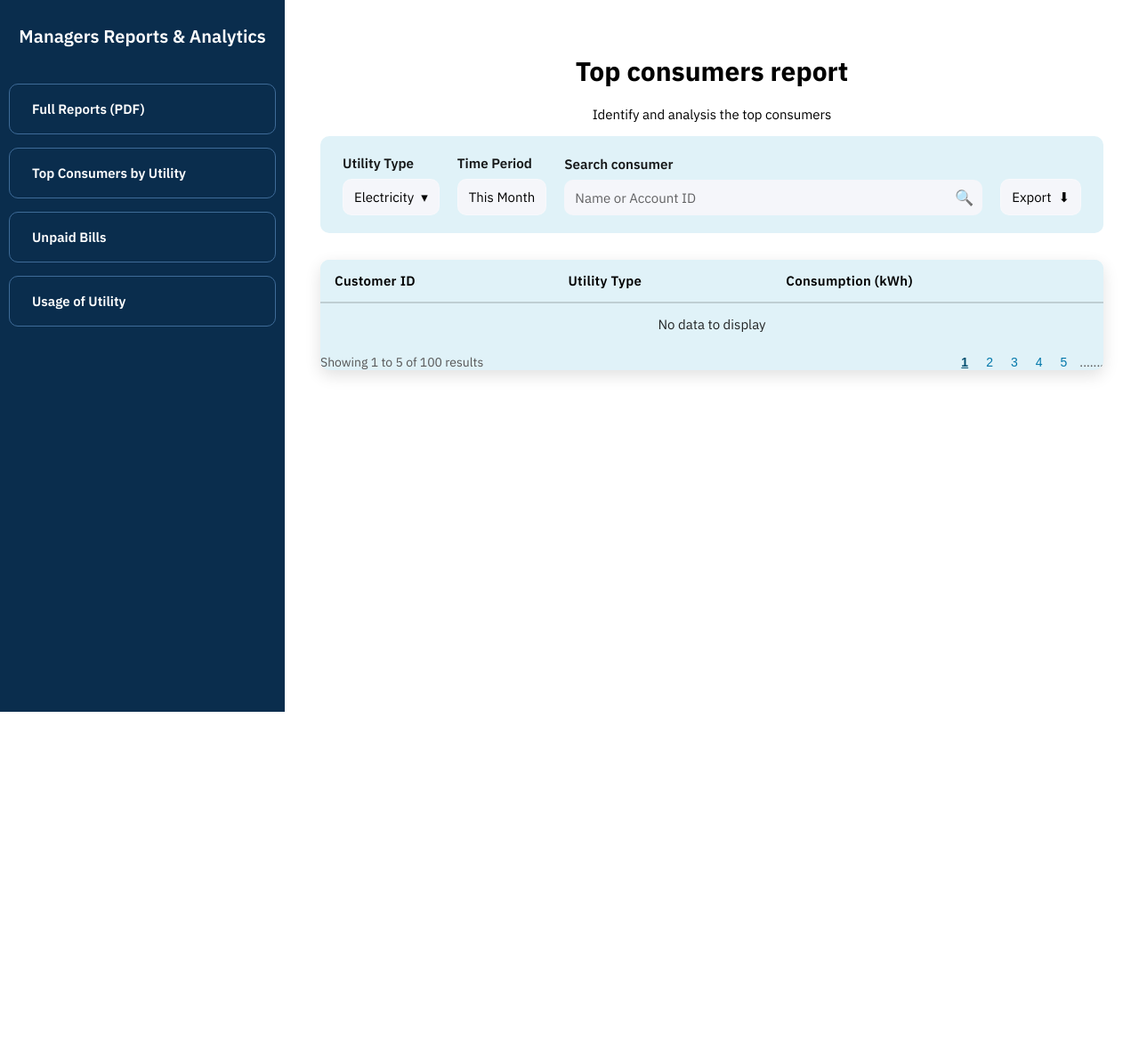
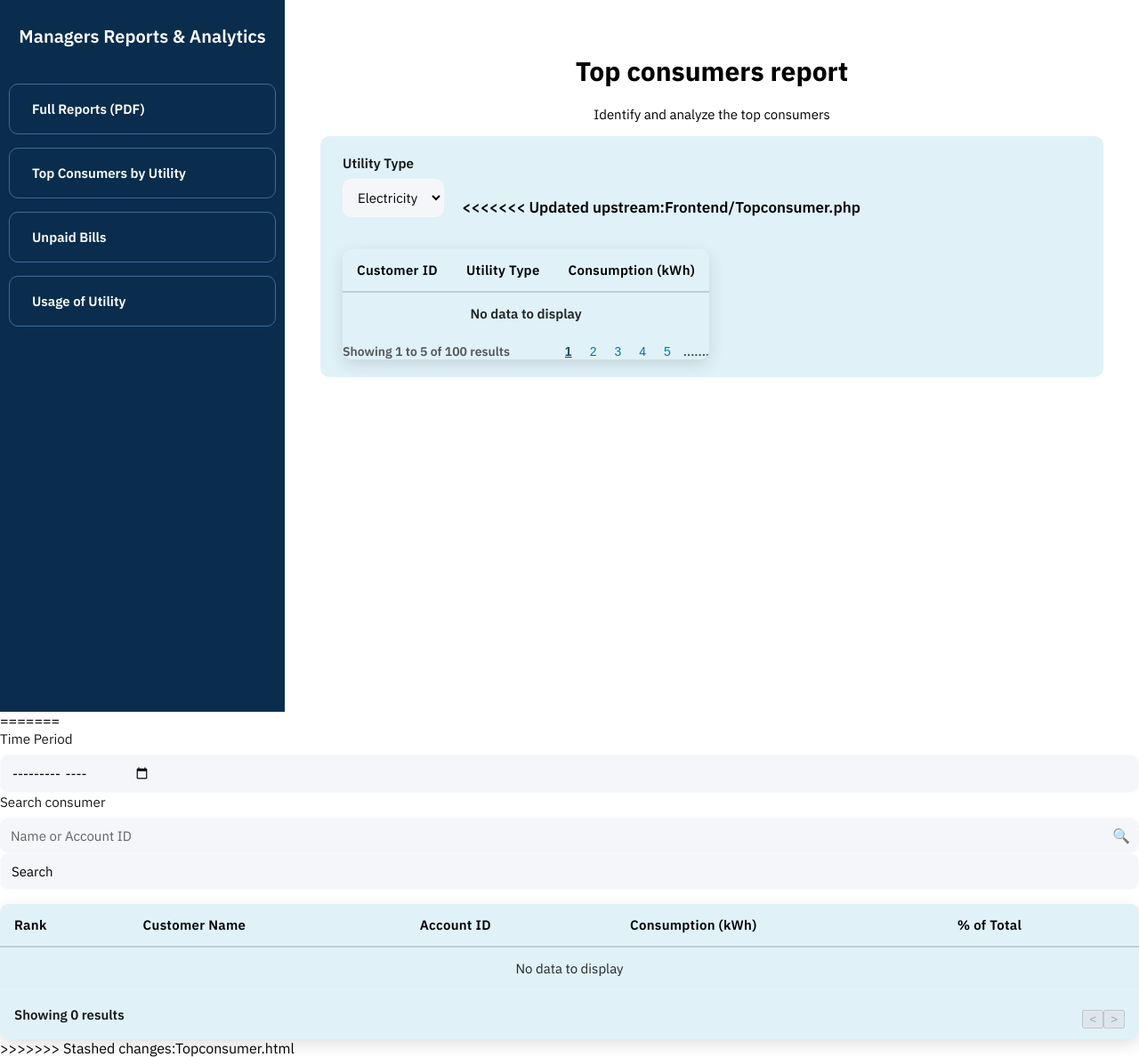
Before and after one commit to Sadeeshana/Utility-Managment-System, a PHP site: page /Topconsumer.php in a window 1280 px wide. Shown: the whole page at 89% size. Before the commit the page ends 800 px from the top, so only its background shows below. Run offline with PHP 8.4, Linux system fonts and the light colour scheme.

Commit message:
Update php
Update php

```diff
--- a/Frontend/Topconsumer.php
+++ b/Frontend/Topconsumer.php
@@ -6,12 +6,12 @@
     <title>Managers Reports & Analytics</title>
     <link rel="stylesheet" href="Topconsumer.css">
     <link href="https://fonts.googleapis.com/css2?family=Poppins:wght@400;500;600;700&display=swap" rel="stylesheet">
-<!--Test commit-->
 </head>
 <body>
 
     <div class="app-container">
-<!--Navigation bar-->
+
+        <!-- Navigation bar -->
         <nav class="sidebar">
             <h2 class="sidebar-title">Managers Reports & Analytics</h2>
 
@@ -22,56 +22,28 @@
                 <button class="nav-button">Usage of Utility</button>
             </div>
         </nav>
- <!--Topics-->
- <main class="main-content">
- <header>
-        <h1><center>Top consumers report</center></h1>
-        <p><center>Identify and analysis the top consumers</center></p>
 
-        </header>
+        <!-- Main content -->
+        <main class="main-content">
 
-<!--Search bar section-->
+            <header>
+                <h1><center>Top consumers report</center></h1>
+                <p><center>Identify and analyze the top consumers</center></p>
+            </header>
 
-        <section class="filter-bar">
-            <div class="filter-group">
-                <label class="filter-label" for="utility-type-btn">Utility Type</label>
+            <!-- Search bar section -->
+            <section class="filter-bar">
 
-                <!-- Dropdown -->
-                <div class="dropdown" id="utility-type">
-                    <button class="filter-dropdown" id="utility-type-btn" aria-haspopup="listbox" aria-expanded="false">
-                        <span id="utility-type-label">Electricity</span>
-                        <span class="chevron">▾</span>
-                    </button>
-                    <ul class="dropdown-menu" role="listbox" aria-labelledby="utility-type-btn">
-                        <li class="dropdown-item" role="option" data-value="electricity" aria-selected="true">Electricity</li>
-                        <li class="dropdown-item" role="option" data-value="gas">Gas</li>
-                        <li class="dropdown-item" role="option" data-value="water">Water</li>
-                    </ul>
+                <div class="filter-group">
+                    <label class="filter-label">Utility Type</label>
+                    <select class="filter-dropdown" id="utility-type">
+                        <option value="electricity">Electricity</option>
+                        <option value="gas">Gas</option>
+                        <option value="water">Water</option>
+                    </select>
                 </div>
-            </div>
-            <div class="filter-group">
-                <label class="filter-label">Time Period</label>
-                <button class="filter-button" id="time-period-btn">
-                    <span id="time-period-label">This Month</span>
 
-                </button>
-                <!-- Hidden native month picker -->
-                <input type="month" id="time-period-input" class="visually-hidden" aria-label="Choose month">
-            </div>
-            <div class="filter-group search-group">
-                <label class="filter-label">Search consumer</label>
-                <div class="search-box">
-                    <input type="text" placeholder="Name or Account ID">
-                    <span class="icon" aria-hidden="true">&#128269;</span>
-                </div>
-            </div>
-            <div class="filter-group">
-                <button class="export-button">
-                    Export <span aria-hidden="true">&#11015;</span>
-                </button>
-            </div>
-        </section>
-
+<<<<<<< Updated upstream:Frontend/Topconsumer.php
         <!-- Top consumers table-->
         <section class="table-card" aria-label="Top consumers">
             <table class="data-table">
@@ -105,6 +77,59 @@
         </div>
 
 <script src="Topconsumer.js"></script>
+=======
+                <div class="filter-group">
+                    <label class="filter-label">Time Period</label>
+                    <input type="month" id="time-period" class="filter-button">
+                </div>
+
+                <div class="filter-group search-group">
+                    <label class="filter-label">Search consumer</label>
+                    <div class="search-box">
+                        <input type="text" id="search-input" placeholder="Name or Account ID">
+                        <span class="icon" aria-hidden="true">&#128269;</span>
+                    </div>
+                </div>
+
+                <div class="filter-group">
+                    <button class="export-button">Search</button>
+                </div>
+
+            </section>
+
+            <!-- Top consumers table -->
+            <section class="table-card" aria-label="Top consumers">
+                <table class="data-table">
+                    <thead>
+                        <tr>
+                            <th>Rank</th>
+                            <th>Customer Name</th>
+                            <th>Account ID</th>
+                            <th>Consumption (kWh)</th>
+                            <th>% of Total</th>
+                        </tr>
+                    </thead>
+                    <tbody id="top-consumers-body">
+                        <tr class="empty">
+                            <td colspan="5">No data to display</td>
+                        </tr>
+                    </tbody>
+                </table>
+
+                <div class="table-footer">
+                    <div class="results-info" id="results-info">Showing 0 results</div>
+                    <div class="pagination">
+                        <button type="button" disabled aria-label="Previous page">&lt;</button>
+                        <button type="button" disabled aria-label="Next page">&gt;</button>
+                    </div>
+                </div>
+            </section>
+
+        </main>
+    </div>
+
+    <script src="Topconsumer.js"></script>
+>>>>>>> Stashed changes:Topconsumer.html
 
 </body>
 </html>
```
